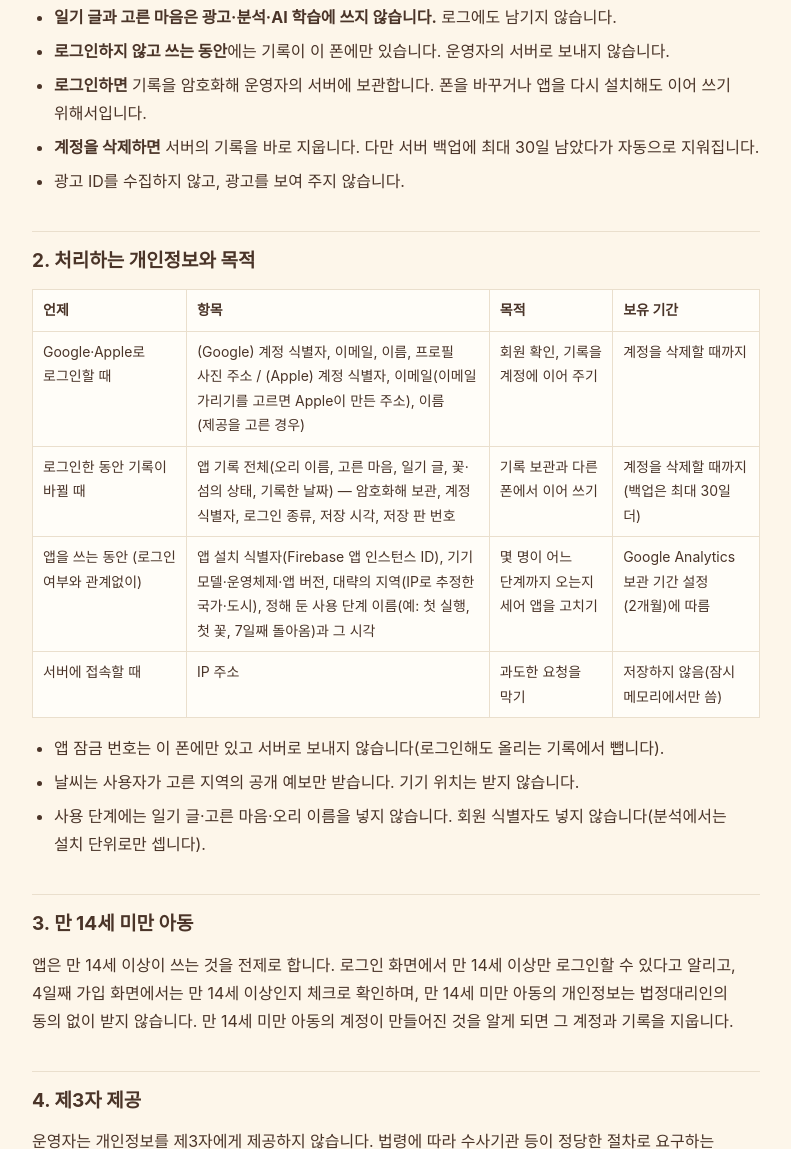
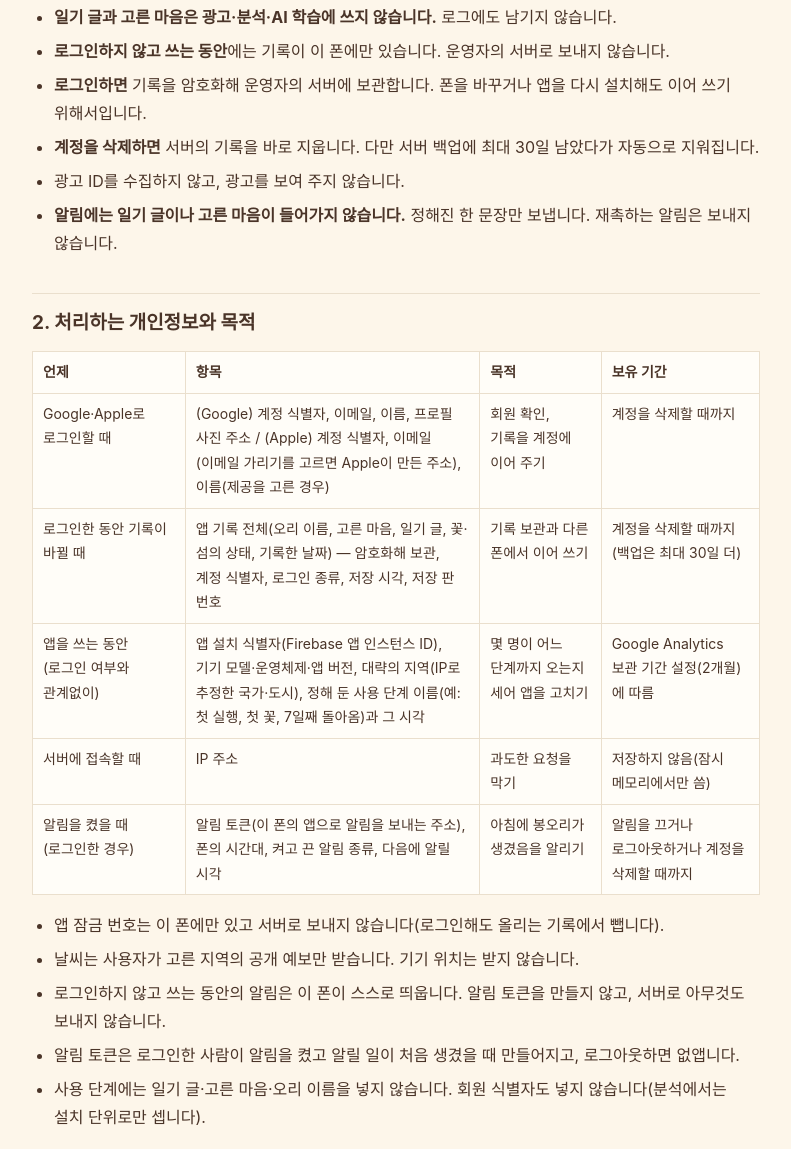
Before and after one commit to sktjgudals/duck-diary-legal, a plain HTML site: page privacy/index.html in a window 1280 px wide. Shown: the part 304-1453 px from the top of the page, without its empty margins (244-1035 px from the left). Drawn offline with Linux system fonts and the light colour scheme.

Commit message:
개인정보처리방침: 알림에 관한 내용을 더함 (2026-11-17)
- 알림에는 일기 글이나 고른 마음이 들어가지 않는다
- 알림을 켰을 때(로그인한 경우) 다루는 항목: 알림 토큰, 시간대, 알림 종류, 알릴 시각
- 로그인하지 않은 동안의 알림은 폰이 스스로 띄운다
- 위탁: Google LLC (Firebase Cloud Messaging)

Co-Authored-By: Claude Fable 5.2 <noreply@anthropic.com>
Claude-Session: https://claude.ai/code/session_01FKoJizqzpd9MDU67guzfYz

```diff
--- a/privacy/index.html
+++ b/privacy/index.html
@@ -17,17 +17,17 @@ nav{font-size:14px;color:var(--soft);margin-bottom:28px}
 </style></head><body><main><nav><a href="../">오리일기</a></nav><h1>오리일기 개인정보처리방침</h1>
 <p>서형민(이하 "운영자")은 오리일기 앱(이하 "앱")을 쓰는 분의 개인정보를 「개인정보 보호법」에 따라 보호하고, 관련 고충을 빠르게 처리하기 위해 이 방침을 둡니다.</p>
 <h2>1. 한눈에 보기</h2>
-<ul><li><strong>일기 글과 고른 마음은 광고·분석·AI 학습에 쓰지 않습니다.</strong> 로그에도 남기지 않습니다.</li><li><strong>로그인하지 않고 쓰는 동안</strong>에는 기록이 이 폰에만 있습니다. 운영자의 서버로 보내지 않습니다.</li><li><strong>로그인하면</strong> 기록을 암호화해 운영자의 서버에 보관합니다. 폰을 바꾸거나 앱을 다시 설치해도 이어 쓰기 위해서입니다.</li><li><strong>계정을 삭제하면</strong> 서버의 기록을 바로 지웁니다. 다만 서버 백업에 최대 30일 남았다가 자동으로 지워집니다.</li><li>광고 ID를 수집하지 않고, 광고를 보여 주지 않습니다.</li></ul>
+<ul><li><strong>일기 글과 고른 마음은 광고·분석·AI 학습에 쓰지 않습니다.</strong> 로그에도 남기지 않습니다.</li><li><strong>로그인하지 않고 쓰는 동안</strong>에는 기록이 이 폰에만 있습니다. 운영자의 서버로 보내지 않습니다.</li><li><strong>로그인하면</strong> 기록을 암호화해 운영자의 서버에 보관합니다. 폰을 바꾸거나 앱을 다시 설치해도 이어 쓰기 위해서입니다.</li><li><strong>계정을 삭제하면</strong> 서버의 기록을 바로 지웁니다. 다만 서버 백업에 최대 30일 남았다가 자동으로 지워집니다.</li><li>광고 ID를 수집하지 않고, 광고를 보여 주지 않습니다.</li><li><strong>알림에는 일기 글이나 고른 마음이 들어가지 않습니다.</strong> 정해진 한 문장만 보냅니다. 재촉하는 알림은 보내지 않습니다.</li></ul>
 <h2>2. 처리하는 개인정보와 목적</h2>
-<div class="wrap"><table><thead><tr><th>언제</th><th>항목</th><th>목적</th><th>보유 기간</th></tr></thead><tbody><tr><td>Google·Apple로 로그인할 때</td><td>(Google) 계정 식별자, 이메일, 이름, 프로필 사진 주소 / (Apple) 계정 식별자, 이메일(이메일 가리기를 고르면 Apple이 만든 주소), 이름(제공을 고른 경우)</td><td>회원 확인, 기록을 계정에 이어 주기</td><td>계정을 삭제할 때까지</td></tr><tr><td>로그인한 동안 기록이 바뀔 때</td><td>앱 기록 전체(오리 이름, 고른 마음, 일기 글, 꽃·섬의 상태, 기록한 날짜) — 암호화해 보관, 계정 식별자, 로그인 종류, 저장 시각, 저장 판 번호</td><td>기록 보관과 다른 폰에서 이어 쓰기</td><td>계정을 삭제할 때까지(백업은 최대 30일 더)</td></tr><tr><td>앱을 쓰는 동안 (로그인 여부와 관계없이)</td><td>앱 설치 식별자(Firebase 앱 인스턴스 ID), 기기 모델·운영체제·앱 버전, 대략의 지역(IP로 추정한 국가·도시), 정해 둔 사용 단계 이름(예: 첫 실행, 첫 꽃, 7일째 돌아옴)과 그 시각</td><td>몇 명이 어느 단계까지 오는지 세어 앱을 고치기</td><td>Google Analytics 보관 기간 설정(2개월)에 따름</td></tr><tr><td>서버에 접속할 때</td><td>IP 주소</td><td>과도한 요청을 막기</td><td>저장하지 않음(잠시 메모리에서만 씀)</td></tr></tbody></table></div>
-<ul><li>앱 잠금 번호는 이 폰에만 있고 서버로 보내지 않습니다(로그인해도 올리는 기록에서 뺍니다).</li><li>날씨는 사용자가 고른 지역의 공개 예보만 받습니다. 기기 위치는 받지 않습니다.</li><li>사용 단계에는 일기 글·고른 마음·오리 이름을 넣지 않습니다. 회원 식별자도 넣지 않습니다(분석에서는 설치 단위로만 셉니다).</li></ul>
+<div class="wrap"><table><thead><tr><th>언제</th><th>항목</th><th>목적</th><th>보유 기간</th></tr></thead><tbody><tr><td>Google·Apple로 로그인할 때</td><td>(Google) 계정 식별자, 이메일, 이름, 프로필 사진 주소 / (Apple) 계정 식별자, 이메일(이메일 가리기를 고르면 Apple이 만든 주소), 이름(제공을 고른 경우)</td><td>회원 확인, 기록을 계정에 이어 주기</td><td>계정을 삭제할 때까지</td></tr><tr><td>로그인한 동안 기록이 바뀔 때</td><td>앱 기록 전체(오리 이름, 고른 마음, 일기 글, 꽃·섬의 상태, 기록한 날짜) — 암호화해 보관, 계정 식별자, 로그인 종류, 저장 시각, 저장 판 번호</td><td>기록 보관과 다른 폰에서 이어 쓰기</td><td>계정을 삭제할 때까지(백업은 최대 30일 더)</td></tr><tr><td>앱을 쓰는 동안 (로그인 여부와 관계없이)</td><td>앱 설치 식별자(Firebase 앱 인스턴스 ID), 기기 모델·운영체제·앱 버전, 대략의 지역(IP로 추정한 국가·도시), 정해 둔 사용 단계 이름(예: 첫 실행, 첫 꽃, 7일째 돌아옴)과 그 시각</td><td>몇 명이 어느 단계까지 오는지 세어 앱을 고치기</td><td>Google Analytics 보관 기간 설정(2개월)에 따름</td></tr><tr><td>서버에 접속할 때</td><td>IP 주소</td><td>과도한 요청을 막기</td><td>저장하지 않음(잠시 메모리에서만 씀)</td></tr><tr><td>알림을 켰을 때 (로그인한 경우)</td><td>알림 토큰(이 폰의 앱으로 알림을 보내는 주소), 폰의 시간대, 켜고 끈 알림 종류, 다음에 알릴 시각</td><td>아침에 봉오리가 생겼음을 알리기</td><td>알림을 끄거나 로그아웃하거나 계정을 삭제할 때까지</td></tr></tbody></table></div>
+<ul><li>앱 잠금 번호는 이 폰에만 있고 서버로 보내지 않습니다(로그인해도 올리는 기록에서 뺍니다).</li><li>날씨는 사용자가 고른 지역의 공개 예보만 받습니다. 기기 위치는 받지 않습니다.</li><li>로그인하지 않고 쓰는 동안의 알림은 이 폰이 스스로 띄웁니다. 알림 토큰을 만들지 않고, 서버로 아무것도 보내지 않습니다.</li><li>알림 토큰은 로그인한 사람이 알림을 켰고 알릴 일이 처음 생겼을 때 만들어지고, 로그아웃하면 없앱니다.</li><li>사용 단계에는 일기 글·고른 마음·오리 이름을 넣지 않습니다. 회원 식별자도 넣지 않습니다(분석에서는 설치 단위로만 셉니다).</li></ul>
 <h2>3. 만 14세 미만 아동</h2>
 <p>앱은 만 14세 이상이 쓰는 것을 전제로 합니다. 로그인 화면에서 만 14세 이상만 로그인할 수 있다고 알리고, 4일째 가입 화면에서는 만 14세 이상인지 체크로 확인하며, 만 14세 미만 아동의 개인정보는 법정대리인의 동의 없이 받지 않습니다. 만 14세 미만 아동의 계정이 만들어진 것을 알게 되면 그 계정과 기록을 지웁니다.</p>
 <h2>4. 제3자 제공</h2>
 <p>운영자는 개인정보를 제3자에게 제공하지 않습니다. 법령에 따라 수사기관 등이 정당한 절차로 요구하는 경우는 예외입니다.</p>
 <h2>5. 처리 위탁과 국외 이전</h2>
 <p>운영자는 앱 운영을 위해 아래 회사에 처리를 맡기며, 그 과정에서 개인정보가 국외로 옮겨집니다. 옮겨지는 방법은 앱을 쓰는 동안 네트워크로 전송하는 것입니다.</p>
-<div class="wrap"><table><thead><tr><th>받는 곳 (연락처)</th><th>나라</th><th>옮겨지는 항목</th><th>목적</th><th>보유 기간</th></tr></thead><tbody><tr><td>Google LLC (Firebase Authentication, 방침 <a href="https://policies.google.com/privacy">policies.google.com/privacy</a>)</td><td>미국</td><td>2번 표의 로그인 항목</td><td>로그인 처리</td><td>계정을 삭제할 때까지</td></tr><tr><td>Google LLC (Firebase / Google Analytics)</td><td>미국</td><td>2번 표의 사용 단계 항목</td><td>이용 통계</td><td>2개월</td></tr><tr><td>Oracle Corporation (Oracle Cloud Infrastructure 오사카 리전, 방침 <a href="https://oracle.com/legal/privacy">oracle.com/legal/privacy</a>)</td><td>일본</td><td>암호화한 기록, 계정 식별자, 로그인 종류, 시각</td><td>서버 운영과 백업</td><td>계정을 삭제할 때까지(백업은 최대 30일 더)</td></tr></tbody></table></div>
+<div class="wrap"><table><thead><tr><th>받는 곳 (연락처)</th><th>나라</th><th>옮겨지는 항목</th><th>목적</th><th>보유 기간</th></tr></thead><tbody><tr><td>Google LLC (Firebase Authentication, 방침 <a href="https://policies.google.com/privacy">policies.google.com/privacy</a>)</td><td>미국</td><td>2번 표의 로그인 항목</td><td>로그인 처리</td><td>계정을 삭제할 때까지</td></tr><tr><td>Google LLC (Firebase / Google Analytics)</td><td>미국</td><td>2번 표의 사용 단계 항목</td><td>이용 통계</td><td>2개월</td></tr><tr><td>Google LLC (Firebase Cloud Messaging)</td><td>미국</td><td>알림 토큰, 알림 문구(정해진 한 문장)</td><td>알림 전달</td><td>알림을 끄거나 로그아웃하거나 계정을 삭제할 때까지</td></tr><tr><td>Oracle Corporation (Oracle Cloud Infrastructure 오사카 리전, 방침 <a href="https://oracle.com/legal/privacy">oracle.com/legal/privacy</a>)</td><td>일본</td><td>암호화한 기록, 계정 식별자, 로그인 종류, 시각</td><td>서버 운영과 백업</td><td>계정을 삭제할 때까지(백업은 최대 30일 더)</td></tr></tbody></table></div>
 <ul><li>Apple로 로그인하면 Apple Inc.가 로그인을 확인합니다(Apple의 방침에 따름).</li><li><strong>국외 이전을 원하지 않으면</strong> 로그인하지 않고 쓸 수 있습니다(맛보기 3일, 기록은 이 폰에만). 기록을 계정에 보관하는 것을 거부하면 4일째부터 봉오리를 열 수 없습니다. 이용 통계의 국외 이전을 원하지 않으면 아래 문의처로 알려 주세요.</li><li>서버 기록은 운영자가 만든 열쇠로 암호화하므로, 위탁받은 회사는 그 내용을 읽을 수 없습니다.</li></ul>
 <h2>6. 파기</h2>
 <ul><li><strong>계정 삭제</strong>: 앱의 설정 → 계정 → 계정 삭제를 누르면 서버의 계정과 기록, Firebase의 로그인 정보를 바로 지웁니다. 서버 백업에 남은 암호화된 사본은 30일 안에 자동으로 지워집니다.</li><li><strong>로그아웃</strong>: 이 폰의 기록을 지웁니다(계정에는 남아 같은 계정으로 다시 로그인하면 돌아옵니다).</li><li><strong>앱 삭제</strong>: 이 폰의 기록이 지워집니다. 로그인하지 않았다면 다시 찾을 수 없습니다.</li><li>전자 파일은 되살릴 수 없는 방법으로 지웁니다.</li></ul>
@@ -43,4 +43,4 @@ nav{font-size:14px;color:var(--soft);margin-bottom:28px}
 <ul><li>개인정보침해신고센터 (<a href="https://privacy.kisa.or.kr">privacy.kisa.or.kr</a> / 국번 없이 118)</li><li>개인정보분쟁조정위원회 (<a href="https://kopico.go.kr">kopico.go.kr</a> / 1833-6972)</li><li>대검찰청 사이버수사과 (<a href="https://spo.go.kr">spo.go.kr</a> / 국번 없이 1301)</li><li>경찰청 사이버수사국 (<a href="https://ecrm.police.go.kr">ecrm.police.go.kr</a> / 국번 없이 182)</li></ul>
 <h2>11. 바뀔 때</h2>
 <p>이 방침이 바뀌면 시행 7일 전에 앱 안에서 알립니다(이용자에게 불리한 변경은 30일 전).</p>
-<ul><li>공고일: 2026년 11월 16일</li><li>시행일: 2026년 11월 16일</li></ul></main></body></html>
+<ul><li>공고일: 2026년 11월 16일</li><li>시행일: 2026년 11월 16일</li><li>고친 날: 2026년 11월 17일 (알림에 관한 내용을 더했습니다. 앱을 내놓기 전입니다.)</li></ul></main></body></html>
```
